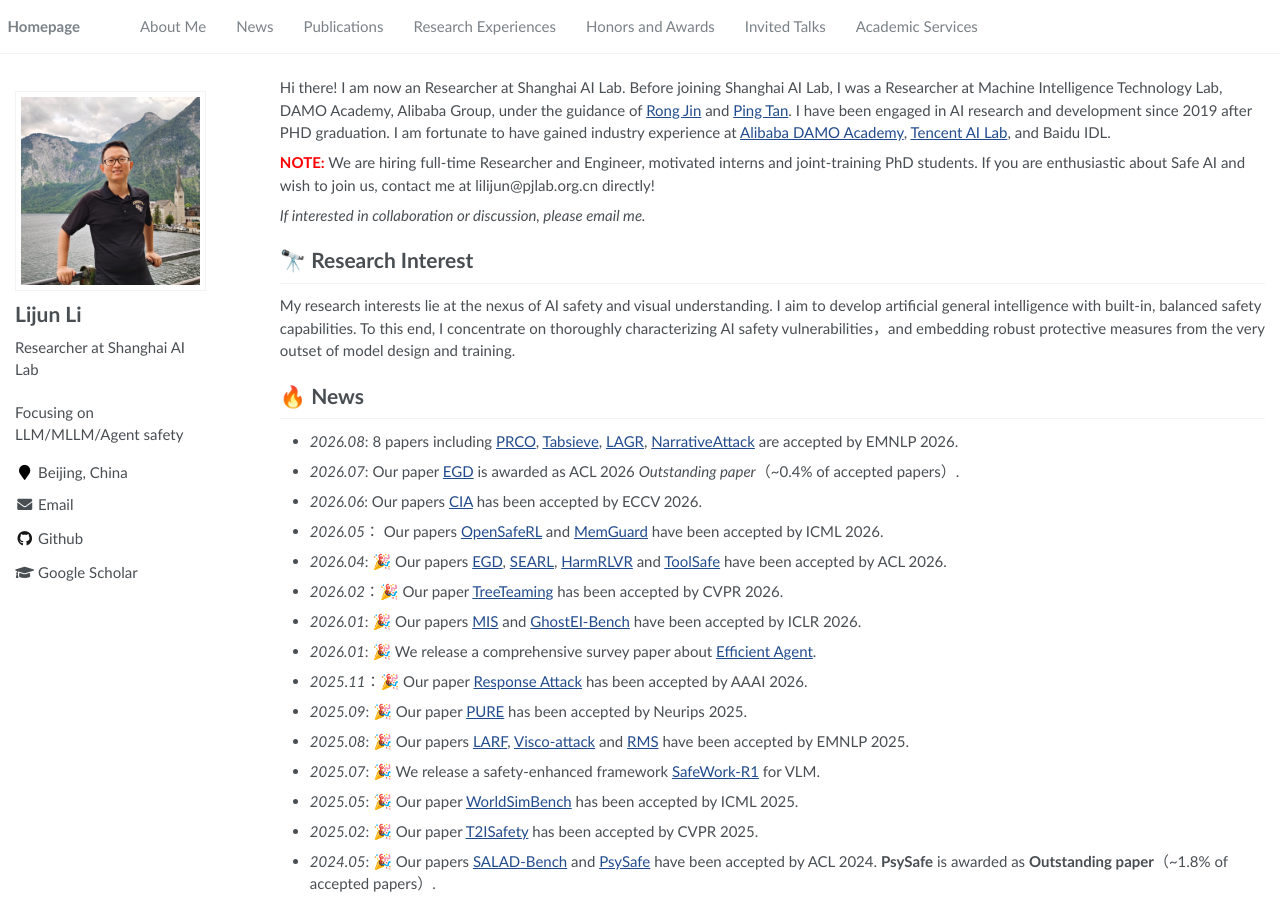
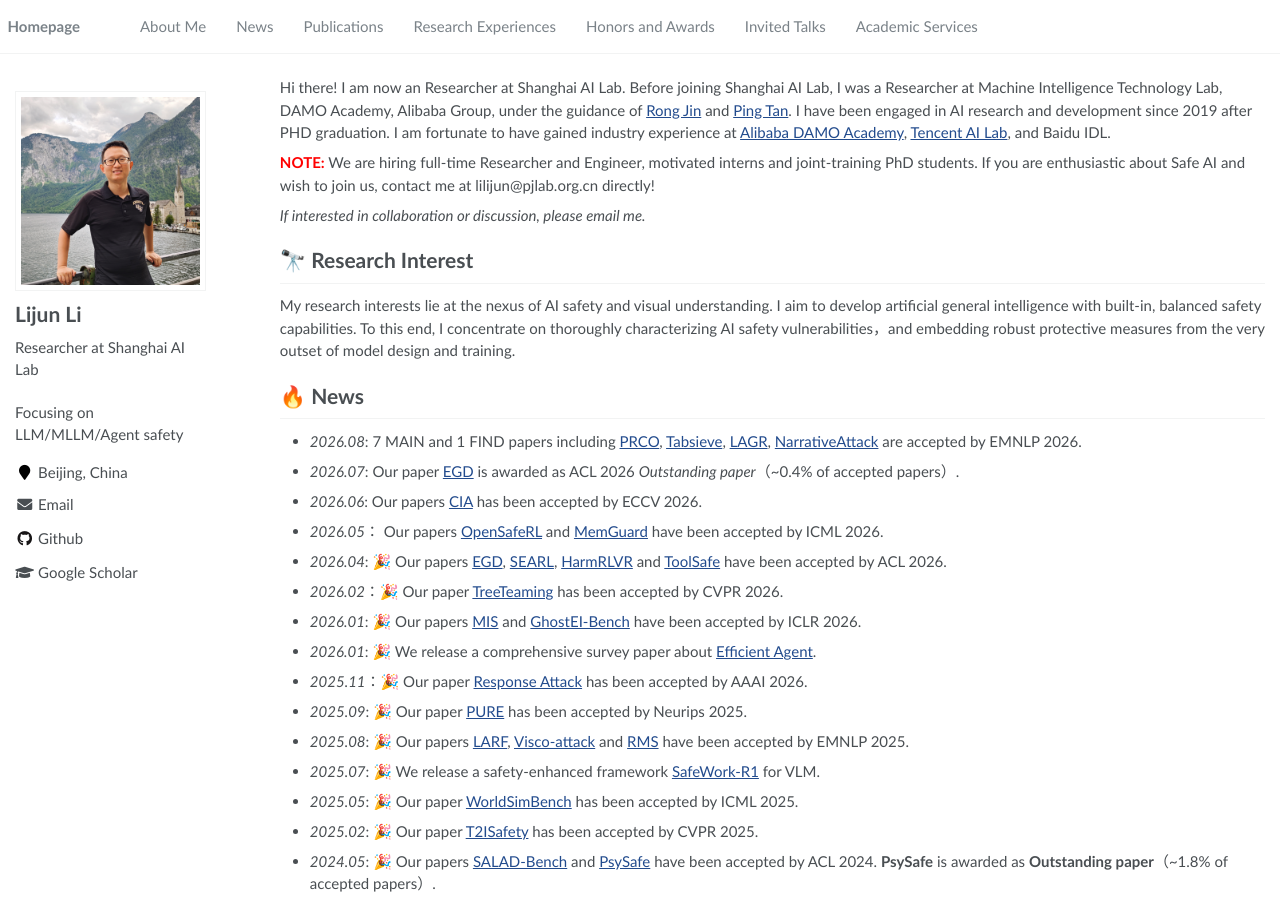
Before and after one commit to adwardlee/adwardlee.github.io, a Jekyll site: the page built from _pages/about.md, in a window 1280 px wide and 900 px high. Built offline with Jekyll 4.4.1, drawn with Linux system fonts in a browser that asks for light colours.

Commit message:
update emnlp 2026

```diff
--- a/_pages/about.md
+++ b/_pages/about.md
@@ -29,7 +29,7 @@
 
 
 # 🔥 News
-- *2026.08*: 8 papers including [PRCO](https://arxiv.org/pdf/2603.28618), [Tabsieve](https://arxiv.org/pdf/2602.11700), [LAGR](https://arxiv.org/pdf/2602.22556), [NarrativeAttack](https://arxiv.org/pdf/2509.26473) are accepted by EMNLP 2026.
+- *2026.08*: 7 MAIN and 1 FIND papers including [PRCO](https://arxiv.org/pdf/2603.28618), [Tabsieve](https://arxiv.org/pdf/2602.11700), [LAGR](https://arxiv.org/pdf/2602.22556), [NarrativeAttack](https://arxiv.org/pdf/2509.26473) are accepted by EMNLP 2026.
 - *2026.07*: Our paper [EGD](https://arxiv.org/pdf/2503.02368) is awarded as ACL 2026 *Outstanding paper*（~0.4% of accepted papers）.
 - *2026.06*: Our papers [CIA](https://arxiv.org/pdf/2512.02973) has been accepted by ECCV 2026.
 - *2026.05*： Our papers [OpenSafeRL](https://openreview.net/pdf?id=6rRs6PpPmg) and [MemGuard](https://arxiv.org/pdf/2510.02373) have been accepted by ICML 2026.
```
